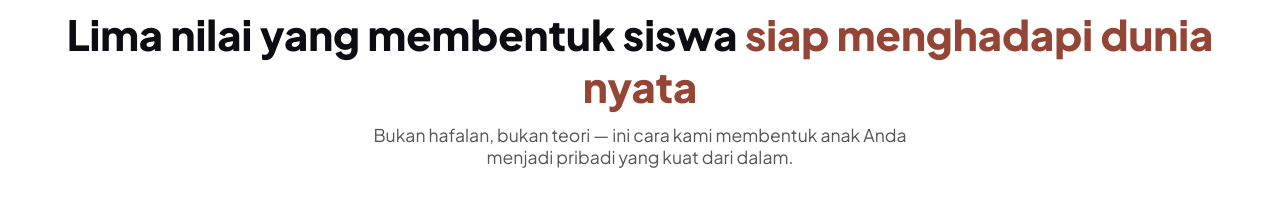
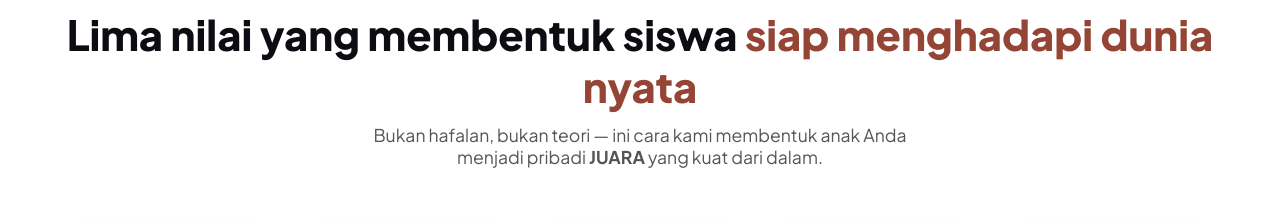
Before and after one commit to Santosa-Dev1507/website-smpn5-klaten, a Next.js app: page / in a window 1280 px wide. Shown: the part 1200-1418 px from the top of the page. Built offline with nearby package versions, Linux system fonts and the light colour scheme.

Commit message:
fix: add JUARA to nilai section subheadline

```diff
--- a/app/page.tsx
+++ b/app/page.tsx
@@ -147,7 +147,7 @@ export default function Home() {
         <div className={styles.sectionHeader}>
           <div className={styles.sectionBadge}>Karakter &amp; Nilai</div>
           <h2>Lima nilai yang membentuk siswa <span className={styles.highlightRed}>siap menghadapi dunia nyata</span></h2>
-          <p>Bukan hafalan, bukan teori — ini cara kami membentuk anak Anda menjadi pribadi yang kuat dari dalam.</p>
+          <p>Bukan hafalan, bukan teori — ini cara kami membentuk anak Anda menjadi pribadi <strong>JUARA</strong> yang kuat dari dalam.</p>
         </div>
         <div className={styles.valuesGrid}>
           {[
```
